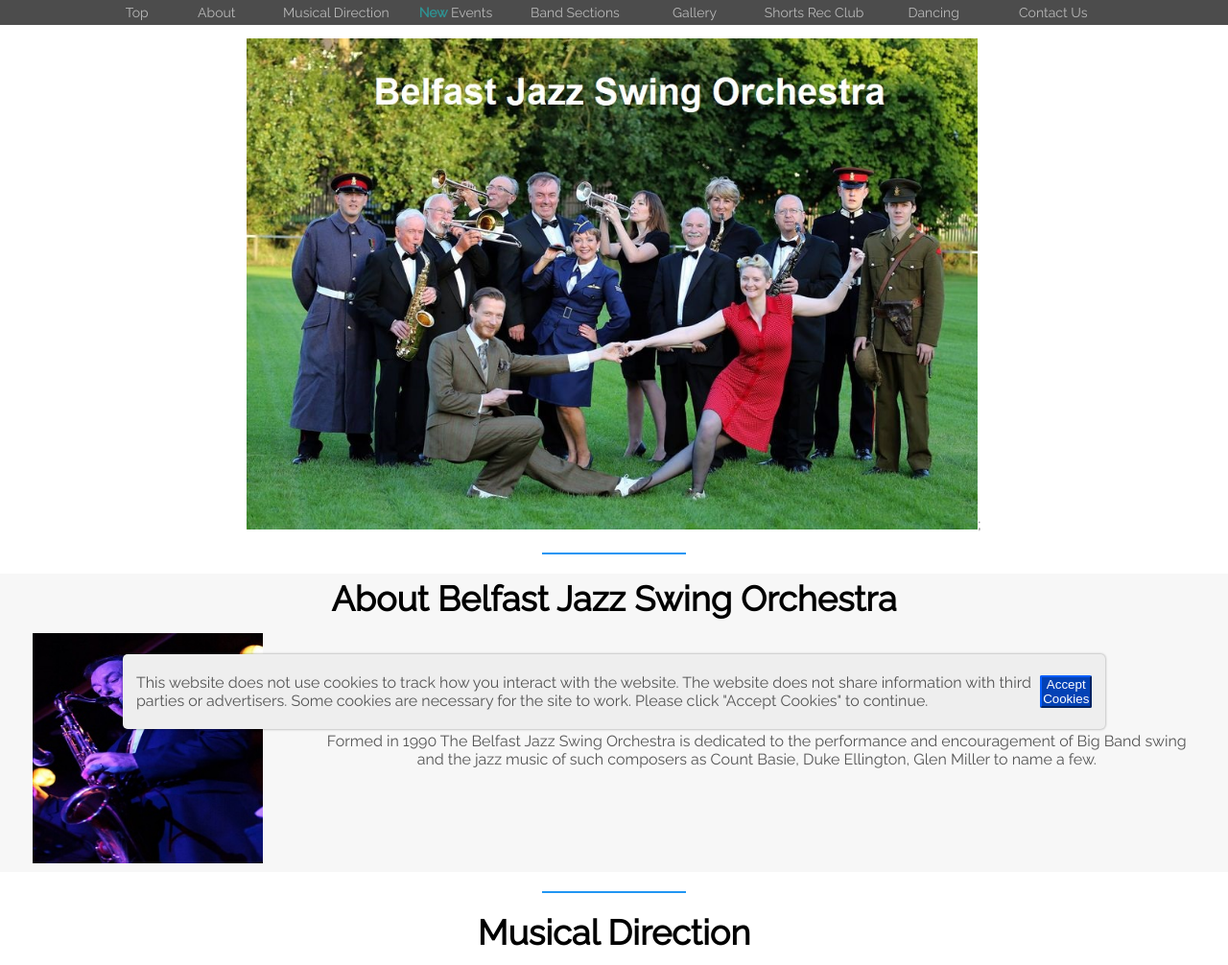
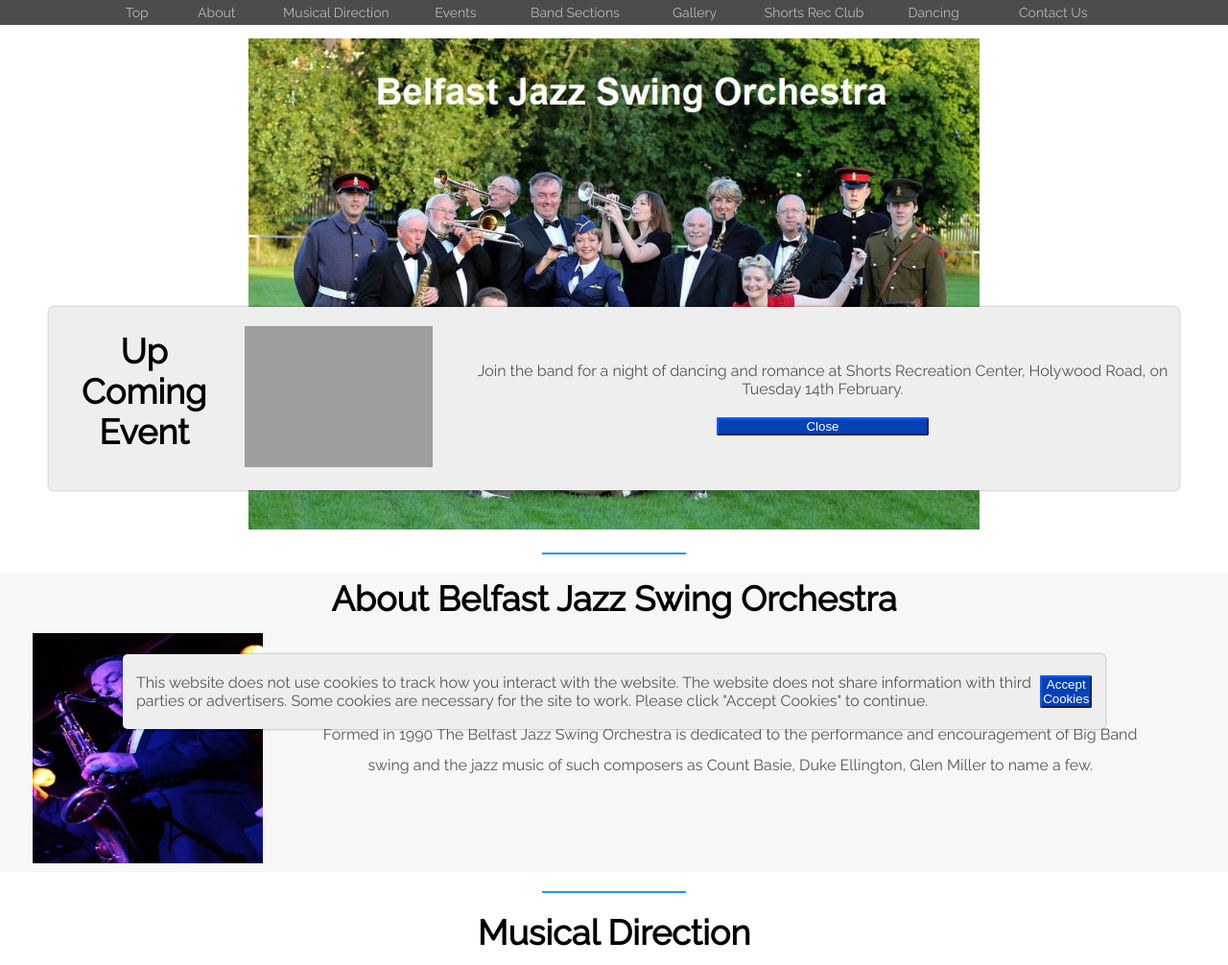
Before and after one commit to mboomer/belfast-jazz-orchestra, a PHP site: page / in a window 1280 px wide. Shown: the top 1006 px of the page at 96% size. Run offline with PHP 8.4, Linux system fonts and the light colour scheme; data that the repository does not hold is empty; some libraries are stand-ins or nearby versions; grey boxes are pictures that could not be loaded.

Commit message:
issue#63 - display upcoming event notification

```diff
--- a/index.php
+++ b/index.php
@@ -54,8 +54,8 @@
                     <li><a href="#body-top">Top</a></li>
                     <li><a href="#about">About</a></li>
                     <li><a href="#musical-direction">Musical Direction</a></li>
-                    <!-- <li><a href="#events">Events</a></li> -->
-                    <li><a href="#events"><span class="flashing-text">New </span>Events</a></li>
+                    <li><a href="#events">Events</a></li>
+                    <!-- <li><a href="#events"><span class="flashing-text">New </span>Events</a></li> -->
                     <li><a href="#band-sections">Band Sections</a></li>
                     <li><a href="#gallery">Gallery</a></li>
                     <li><a href="#shorts-rec">Shorts Rec Club</a></li>
@@ -77,9 +77,25 @@
         <!-- ********************************************************************************** -->
 
         <!-- ********************************************************************************** -->
+        <!-- New Event Notification not displayed - displayed by JS if required on page load    -->
+        <!-- ********************************************************************************** -->
+        <div class="new-event" style="display: none">
+
+            <h3 class="title">Up Coming Event</h3>
+            <div id="two-cols">
+                <div class="about-img"><img src="img/Event-Notification-Valentines-Day.png" alt="Valentines Day Dance"></div>
+                <div class="upcoming-event">
+                    <p>Join the band for a night of dancing and romance at Shorts Recreation Center, Holywood Road, on Tuesday 14th February.</p>
+                    <br><button id="accept-event-btn">Close</button>
+                </div>
+            </div>
+        </div>
+        <!-- ********************************************************************************** -->
+
+        <!-- ********************************************************************************** -->
         <div id="hero">
             <div class="background-image">
-                 <img src="img/hero.jpg" alt="Belfast Jazz Swing Orchestra">;
+                 <img src="img/hero.jpg" alt="Belfast Jazz Swing Orchestra">
             </div>
         </div>
         <hr>
@@ -207,6 +223,17 @@
 
         <!-- ********************************************************************************** -->
         <div id="events">
+
+                <h3 class="title">2023 Events</h3>
+                <!-- <p class="covid19">Due to CoVid-19 all events have been cancelled until further notice</p> -->
+                <p style="text-align: center;">The Belfast Jazz Swing Orchestra will be playing at the following events in 2023<br></p>
+                <br>
+                <div class="grid">
+                        <p class="event-img">
+                            <img src="img/Valentines-Day-2023.png" alt="Valentines Day Dance, at Shorts Recreation Center, Holywood Road">
+                        </p>
+                </div>
+            <hr>
 
             <h3 class="title">2022 Events</h3>
             <!-- <p class="covid19">Due to CoVid-19 all events have been cancelled until further notice</p> -->
@@ -478,6 +505,13 @@
                   document.querySelector(".cookie-banner").style.display = "flex";
               };
 
+            // -----------------------------------------------------------------------------------------------------------------//
+            // if localStorage eventNotificationDisplayed=False, then display the Event Notification                            //
+            // -----------------------------------------------------------------------------------------------------------------//
+             if (localStorage.getItem("eventNotificationDisplayed") != "True") {
+                  document.querySelector(".new-event").style.display = "flex";
+              };
+
             // -------------------------------------------------------------------------------------------------//
             // slideIndex[0] - is which slide to display                                                        //
             // slideIndex[1] - which slides to use                                                              //
@@ -509,6 +543,15 @@
                     // remove the cookie banner and set cookieBannerDisplayed=True
                     document.querySelector(".cookie-banner").style.display = "none";
                     localStorage.setItem("cookieBannerDisplayed", "True")
+                }
+
+                // -------------------------------------------------------------------------------------------------//
+                // event listener to view the new event                                                             //
+                // -------------------------------------------------------------------------------------------------//
+                if (event.target.matches('#accept-event-btn')) {
+                    // remove the event notification banner and set eventNotificationDisplayed=True
+                    document.querySelector(".new-event").style.display = "none";
+                    localStorage.setItem("eventNotificationDisplayed", "True")
                 }
 
                 // -------------------------------------------------------------------------------------------------//
--- a/styles.css
+++ b/styles.css
@@ -141,6 +141,36 @@ details[open] > ul {
     background-color: rgb(3, 66, 181);
     border-color: rgb(4, 67, 181)
 }
+
+/* ******************************************************************************************   */
+/*                            NEW EVENT NOTIFICATION                                            */
+/* ******************************************************************************************   */
+.new-event {
+    position: fixed;
+    display: flex;
+    align-items: center;
+    justify-content: space-between;
+    top: 40%;
+    left: 4%;
+    right: 4%;
+    width: 92%;
+    padding: 5px 14px;
+    background-color: #eee;
+    border-radius: 5px;
+    box-shadow: 0 0 2px 1px rgba(0, 0, 0, 0.2);
+    padding-top: 20px;
+    padding-bottom: 20px;
+    z-index: 10;
+}
+#accept-event-btn {
+    width: 10%;
+    cursor: pointer;
+    border-radius: 2px;
+    color: rgb(255, 255, 255);
+    background-color: rgb(3, 66, 181);
+    border-color: rgb(4, 67, 181)
+}
+
 /* ******************************************************************************************   */
 /*                                  HEADER NAV MENU                                             */
 /* ******************************************************************************************   */
@@ -214,13 +244,22 @@ details[open] > ul {
 .about-img img {
     width: 100px;
 }
+
 .about-bio {
-    width: 90%
+    width: 90%;
     line-height: 2;
     margin-left: 20px;
     margin-right: 20px;
     text-align: center;
 }
+
+.upcoming-event {
+    width: 100%;
+    margin-left: 10px;
+    margin-right: 10px;
+    text-align: center;
+}
+
 /* ******************************************************************************************   */
 /*                                  JAZZ LEGENDS                                                */
 /* ******************************************************************************************   */
@@ -535,6 +574,29 @@ section.flexbox-section p {
 /* ********************************************** MEDIA RULES ****************************************************************************   */
 
 /* ******************************************************************************************   */
+/* apply to any device that has a MAX screen width of 576px                                     */
+/* ******************************************************************************************   */
+@media screen and (max-width: 576px) {
+
+    .upcoming-event {
+        width: 100%;
+        margin-left: 5px;
+        margin-right: 5px;
+        text-align: center;
+    }
+
+    .upcoming-event > p {
+        font-size: 10px;
+    }
+
+
+    #accept-event-btn {
+        width: 50%;
+    }
+
+}
+
+/* ******************************************************************************************   */
 /* apply to any device that has a screen width of 576px or higher                               */
 /* ******************************************************************************************   */
 @media screen and (min-width: 576px) {
@@ -568,7 +630,13 @@ section.flexbox-section p {
     #social-media ul {
         margin: 1% 40%;
     }
+
+    #accept-event-btn {
+        width: 30%;
+    }
+
 }
+
 /* ******************************************************************************************   */
 /* apply to any device that has a screen width of 768px or higher                               */
 /* ******************************************************************************************   */
```
Also changed, not shown: img/Event Nofication-Valentines Day.png (added), img/Valentines-Day-2023.png (added).
